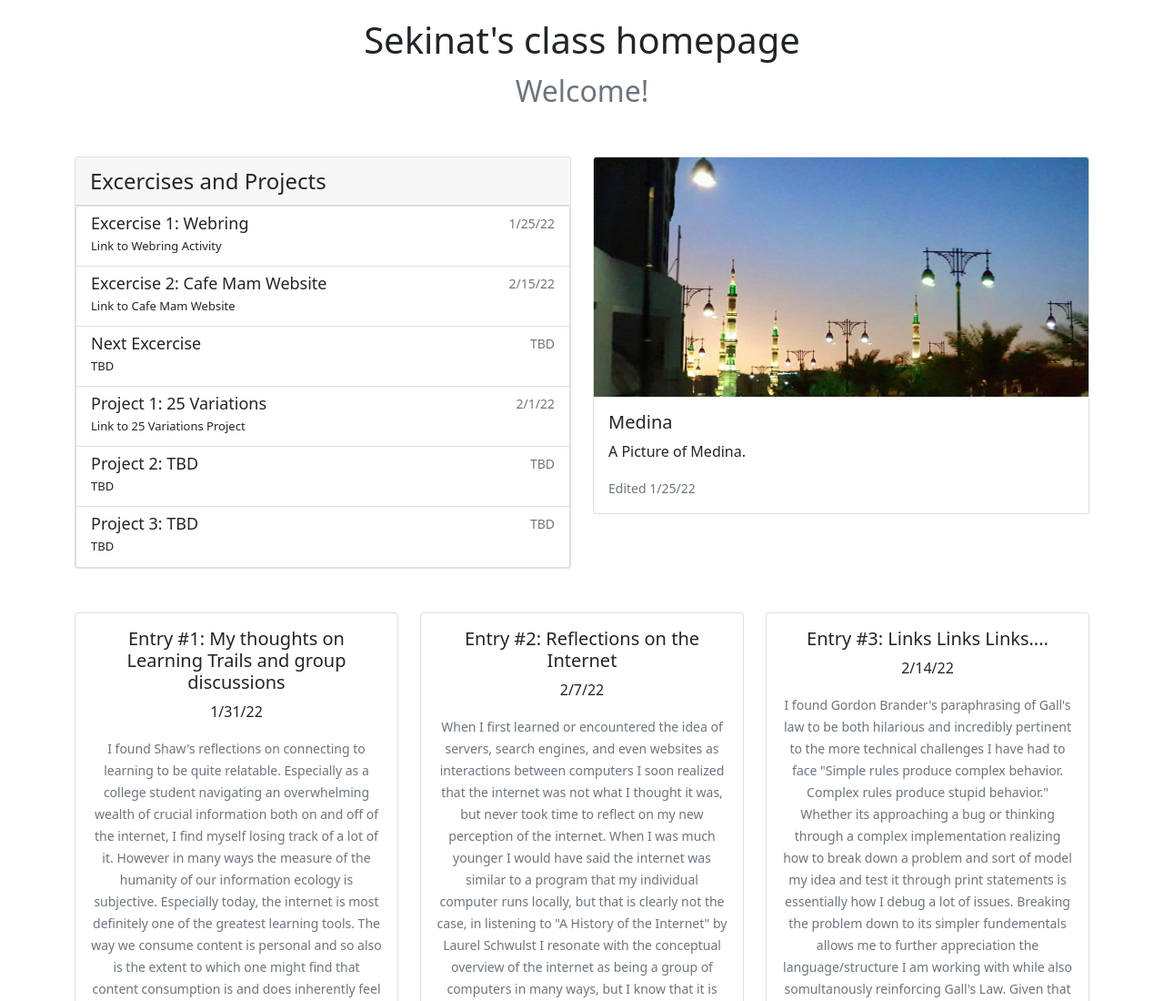
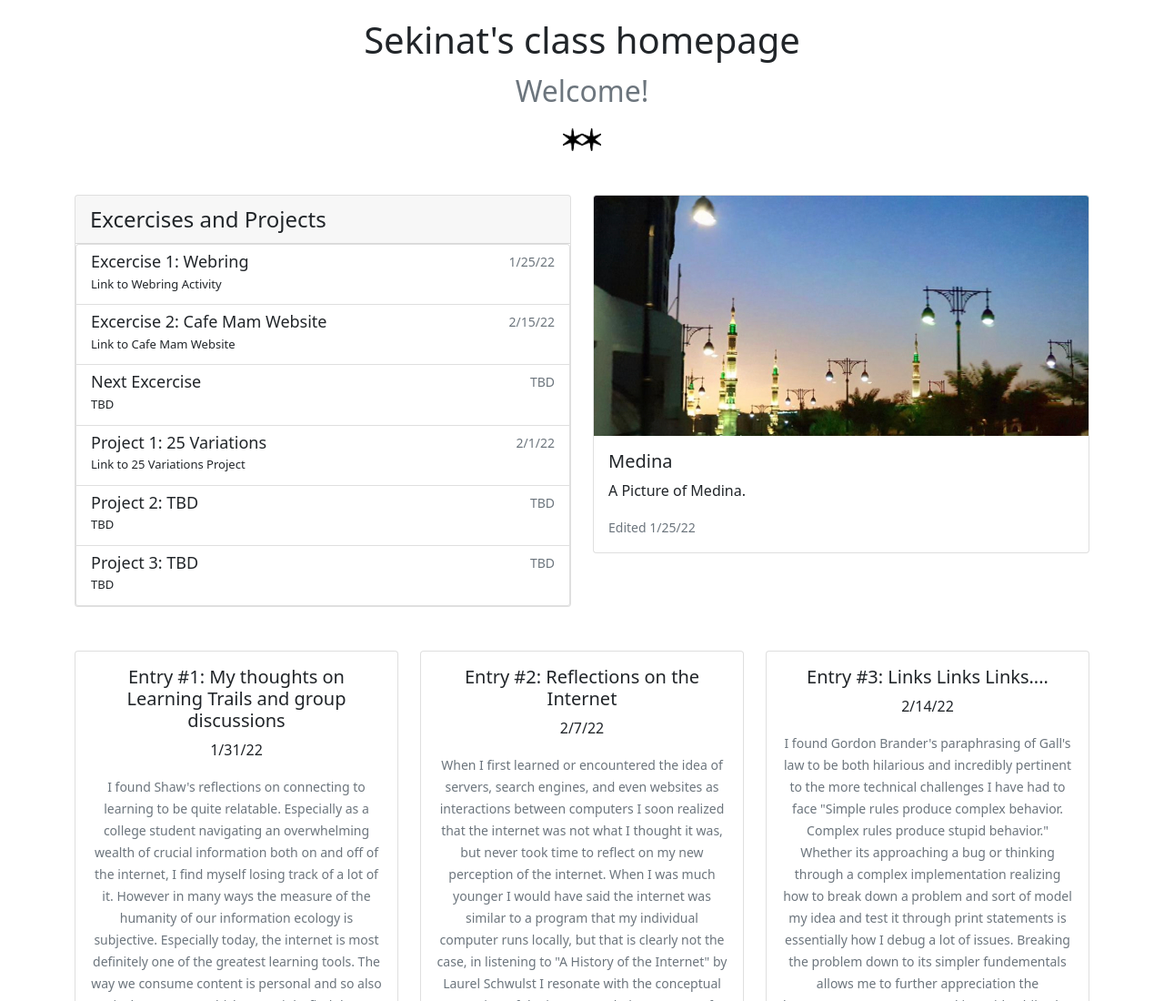
Before and after one commit to S-Aliu/VIS-208-Project-1, a plain HTML site: page index.html in a window 1280 px wide. Shown: the top 1100 px of the page at 91% size. Drawn offline with nearby package versions, Linux system fonts and the light colour scheme.

Commit message:
feat: add arena link

```diff
--- a/index.html
+++ b/index.html
@@ -16,7 +16,8 @@
       <!-- Welcome -->
       <h1 class="jumbotron-heading text-center" style="padding-top: 20px;">Sekinat's class homepage</h1>
        <!-- style="margin-bottom: 50px;font-size: xx-large;" -->
-      <p class="lead text-muted" style="font-size: xx-large;"> Welcome! </p>
+      <p class="lead text-muted" style="font-size: xx-large;"> Welcome! </p> <a  href="https://www.are.na/sekinat-aliu/my-channel-g0ozfuuenp8" >
+        <img style="height: 25px;" src="logo-arena.png" class="rounded float-right" alt="https://www.are.na/sekinat-aliu/my-channel-g0ozfuuenp8"></a>
     </div>
   </section>
   <div class="container">
```
Also changed, not shown: logo-arena.png (added).
